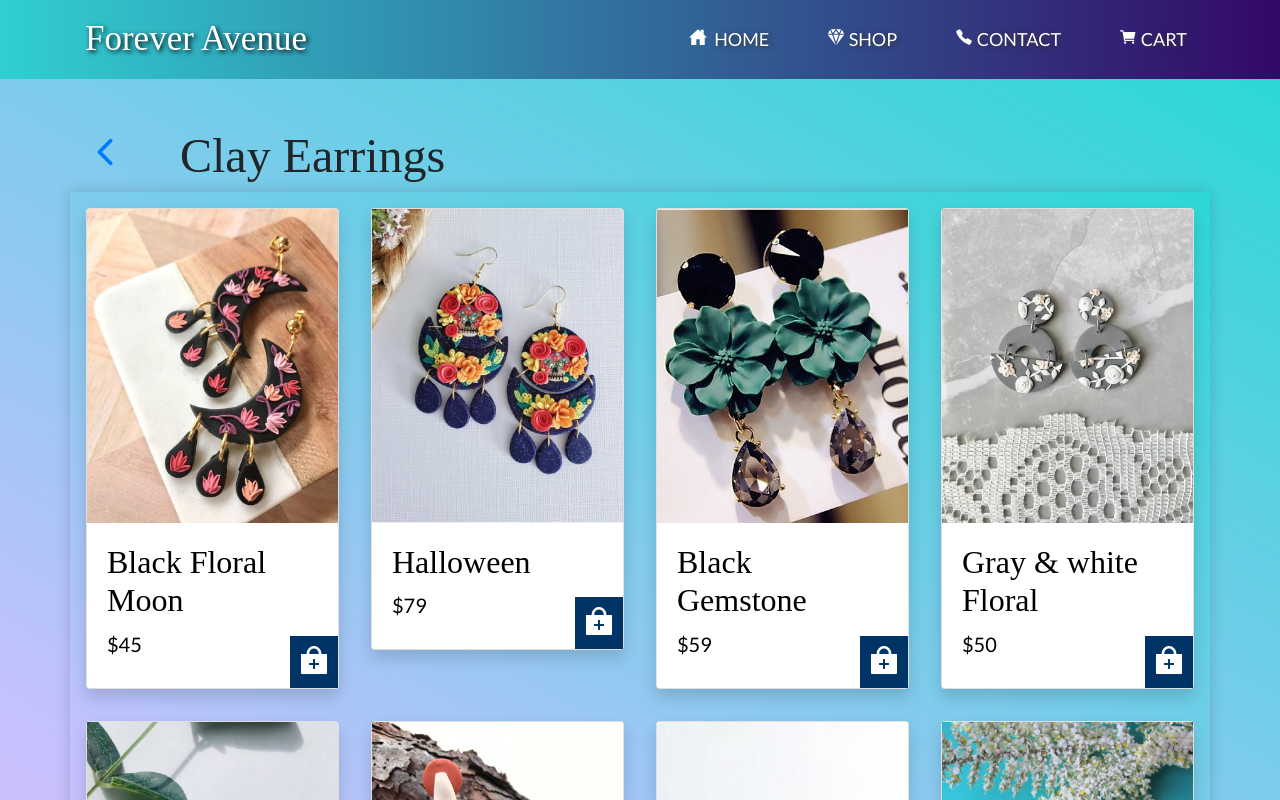
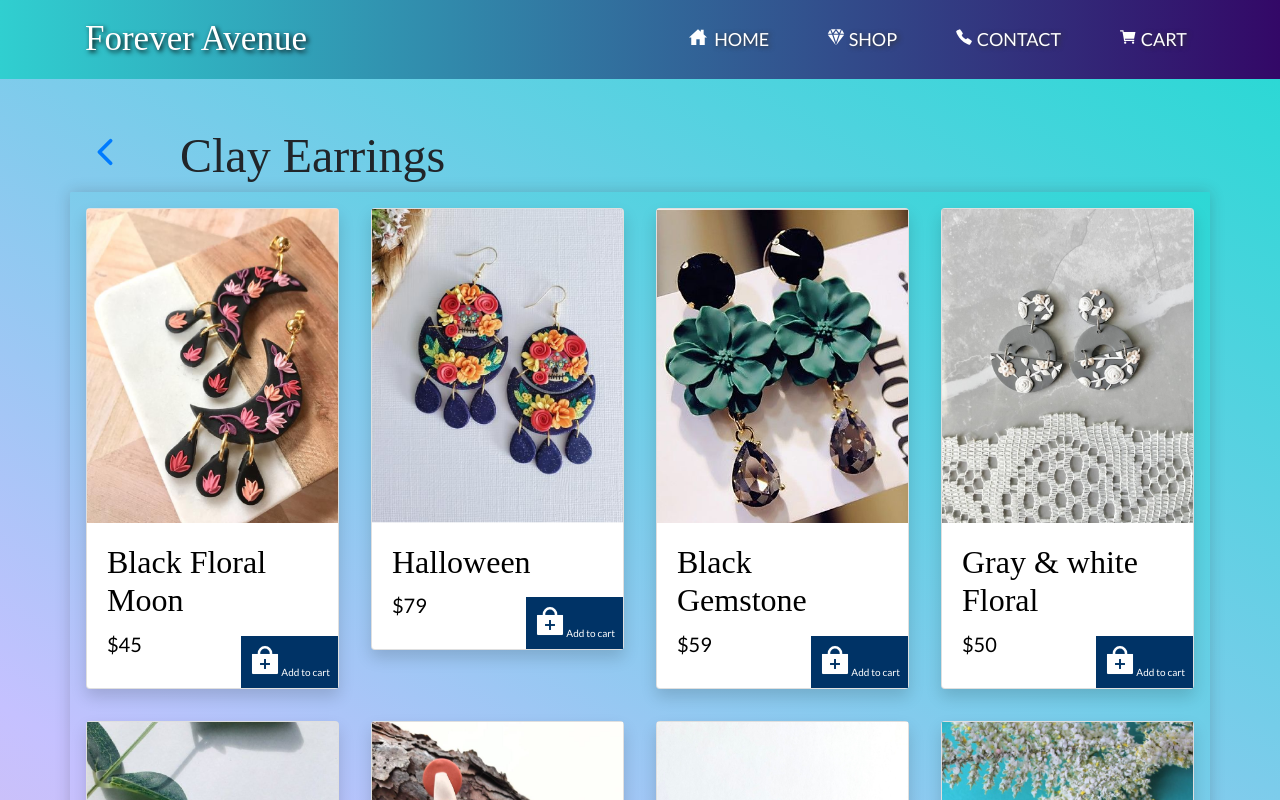
Before and after one commit to Pracasap/Clay-Earrings, a React (Create React App) app: page /shop/ClayEarrings in a window 1280 px wide. Shown: the top 800 px of the page. Built offline with nearby package versions, Linux system fonts and the light colour scheme; a web font is replaced by a local one.

Commit message:
Added a tooltip on add to cart buttons

```diff
--- a/src/Components/EarringsComponent.js
+++ b/src/Components/EarringsComponent.js
@@ -70,8 +70,8 @@ const RenderEarrings = ({earring, handleAddProduct, addCartToast}) => {
             <CardBody>
             <CardTitle><h4>{earring.name} </h4></CardTitle>
             <CardTitle><h5>${earring.price} </h5></CardTitle>
-            <div className='add-to-cart' alt="Add To Cart" onClick={() => {handleAddProduct(earring); addCartToast(earring)}}>
-                <ion-icon name="bag-add-sharp" size="large" />
+            <div class="tooltip-div add-to-cart" onClick={() => {handleAddProduct(earring); addCartToast(earring)}}><ion-icon name="bag-add-sharp" size="large" />
+                <span class="tooltip-text">Add to cart</span>
             </div>
             </CardBody>
         </Card>
```
